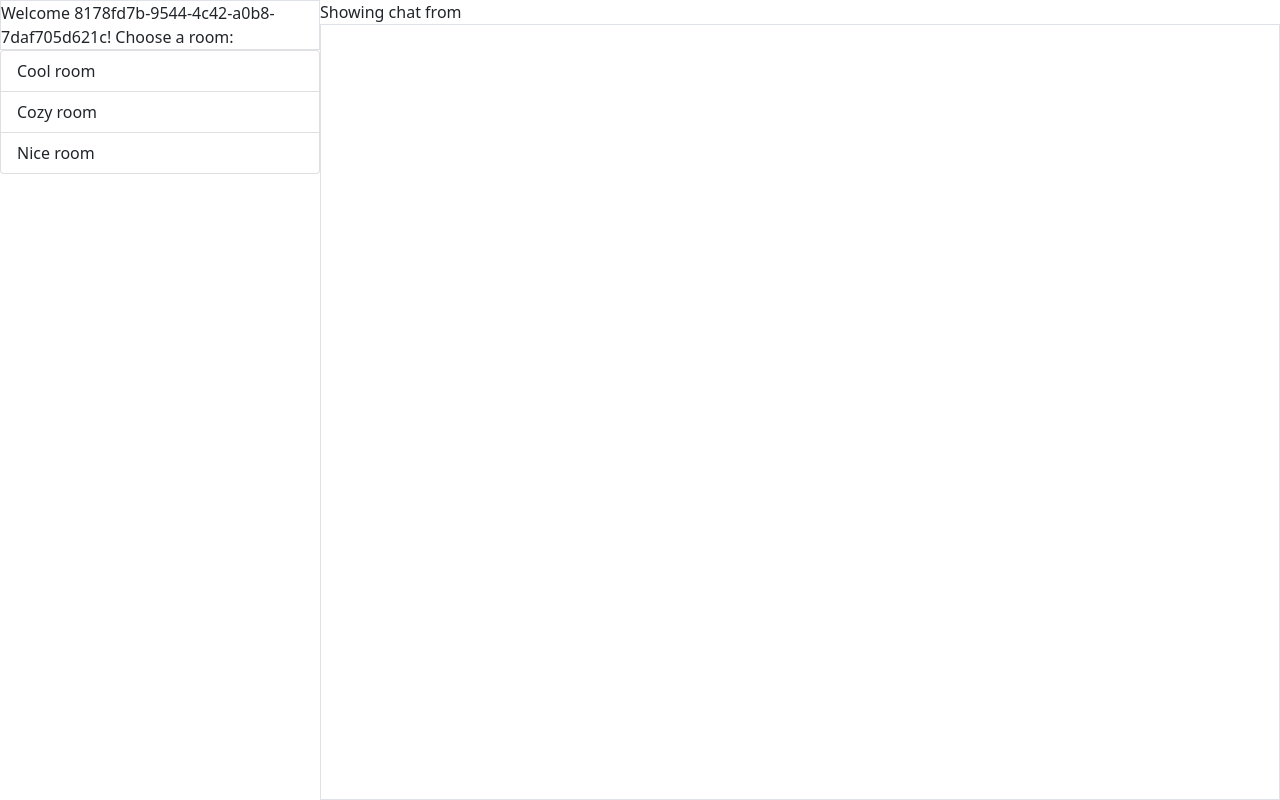
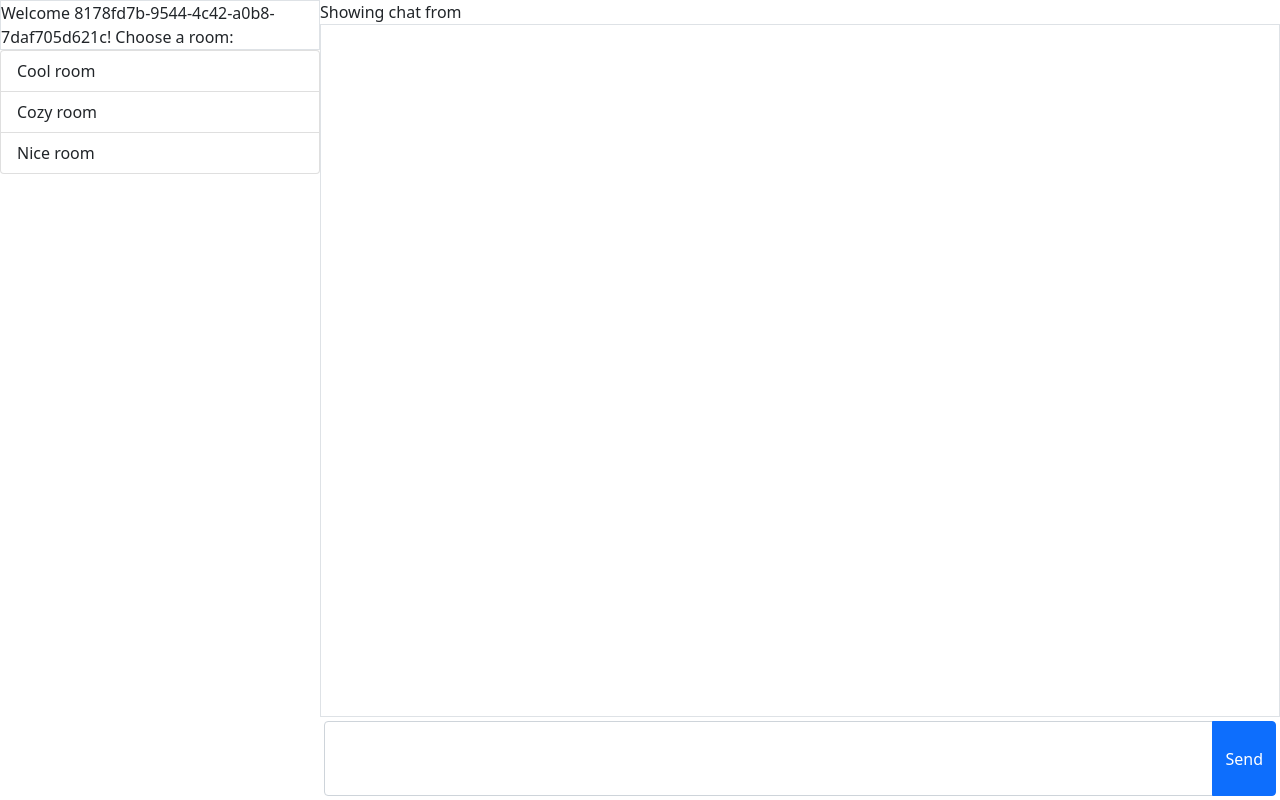
Before and after one commit to lt101/react-chat-app, a React (Create React App) app: page / in a window 1280 px wide. Both pictures are taken after typing "Sample" into the empty fields and a click on the button "Create A Random Username". Built offline with nearby package versions, Linux system fonts and the light colour scheme.

Commit message:
chat layout

```diff
--- a/src/components/Chat.js
+++ b/src/components/Chat.js
@@ -1,18 +1,34 @@
-import React, { useContext } from 'react'
-import { Tab } from 'react-bootstrap'
+import React, { useState, useContext } from 'react'
+import { Form, InputGroup, Button } from 'react-bootstrap'
 import { RoomContext } from '../contexts/RoomContext'
 
 function Chat() {
 
     const {selectedRoom} = useContext(RoomContext)
+    const [text, setText] = useState('')
+
+    function handleSubmit(e) {
+
+    }
 
     return (
-        <div style={{ width: '75%' }} className="d-flex flex-column">
-            <Tab.Container>
-                <div>Showing chat from {selectedRoom}</div>
-                <Tab.Content className="border border-right overflow-auto flex-grow-1">
-                </Tab.Content>
-            </Tab.Container>
+        <div style={{ width: '75%' }} className="d-flex flex-column flex-grow-1">
+            <div>Showing chat from {selectedRoom}</div>
+            <div className="border border-left overflow-auto flex-grow-1"></div>
+            <Form onSubmit={handleSubmit}>
+                <Form.Group className="m-1">
+                    <InputGroup>
+                        <Form.Control
+                            as="textarea"
+                            required
+                            value={text}
+                            onChange={e => setText(e.target.value)}
+                            style={{ height: '75px', resize: 'none' }}
+                        />
+                        <Button type="submit">Send</Button>
+                    </InputGroup>
+                </Form.Group>
+            </Form>
         </div>
     )
 
```
